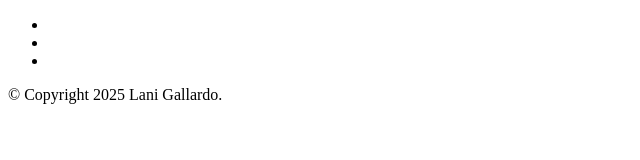
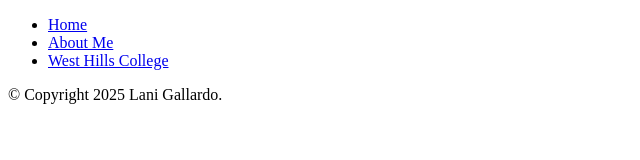
Before and after one commit to Lani56/COMP001A.LectureActivity3, a plain HTML site: page about.html in a window 1280 px wide. Shown: the whole page, without its empty margins (0-640 px from the left). Drawn offline with Linux system fonts and the light colour scheme.

Commit message:
added links

```diff
--- a/about.html
+++ b/about.html
@@ -9,9 +9,9 @@
    <header>
         <nav>
             <ul>
-                <li></li>
-                <li></li>
-                <li></li>
+                <li><a href="index.html" target="_self">Home</a></li>
+                <li><a href="about.html" target="_self">About Me</a></li>
+                <li><a href="https://westhillscollege.com" target="_blank">West Hills College</a></li>
             </ul>
         </nav>
    </header>
```
